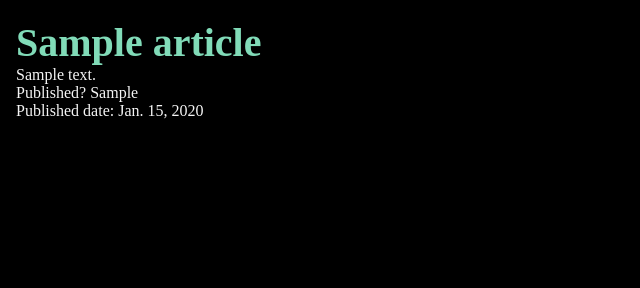
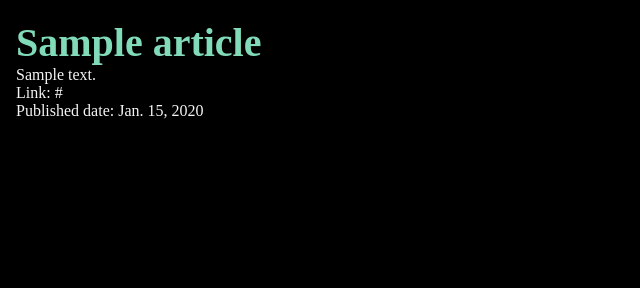
Before and after one commit to lluismiguell/News_Articles_project, a Django app: page /News_Articles/ in a window 1280 px wide. Shown: the part 175-463 px from the top of the page, without its empty margins (0-640 px from the left). Run offline with Django 5.2, Linux system fonts and the light colour scheme; tables that the repository leaves empty hold one stand-in row (values such as "Sample post").

Commit message:
Add files via upload

```diff
--- a/Myproject/News_Articles/templates/News_Articles/News_Articles.html
+++ b/Myproject/News_Articles/templates/News_Articles/News_Articles.html
@@ -13,7 +13,7 @@
             <h2>{{News_article.title}}</h2>
             <td style="text-align: left;">
                 <p>{{ News_article.summary }}</p>
-                <p>Published? {{ News_article.published }}</p>
+                <p>Link: {{ News_article.link }}</p>
                 <p>Published date: {{ News_article.pub_date }}</p>
                 <p></p>
             </td>
```
